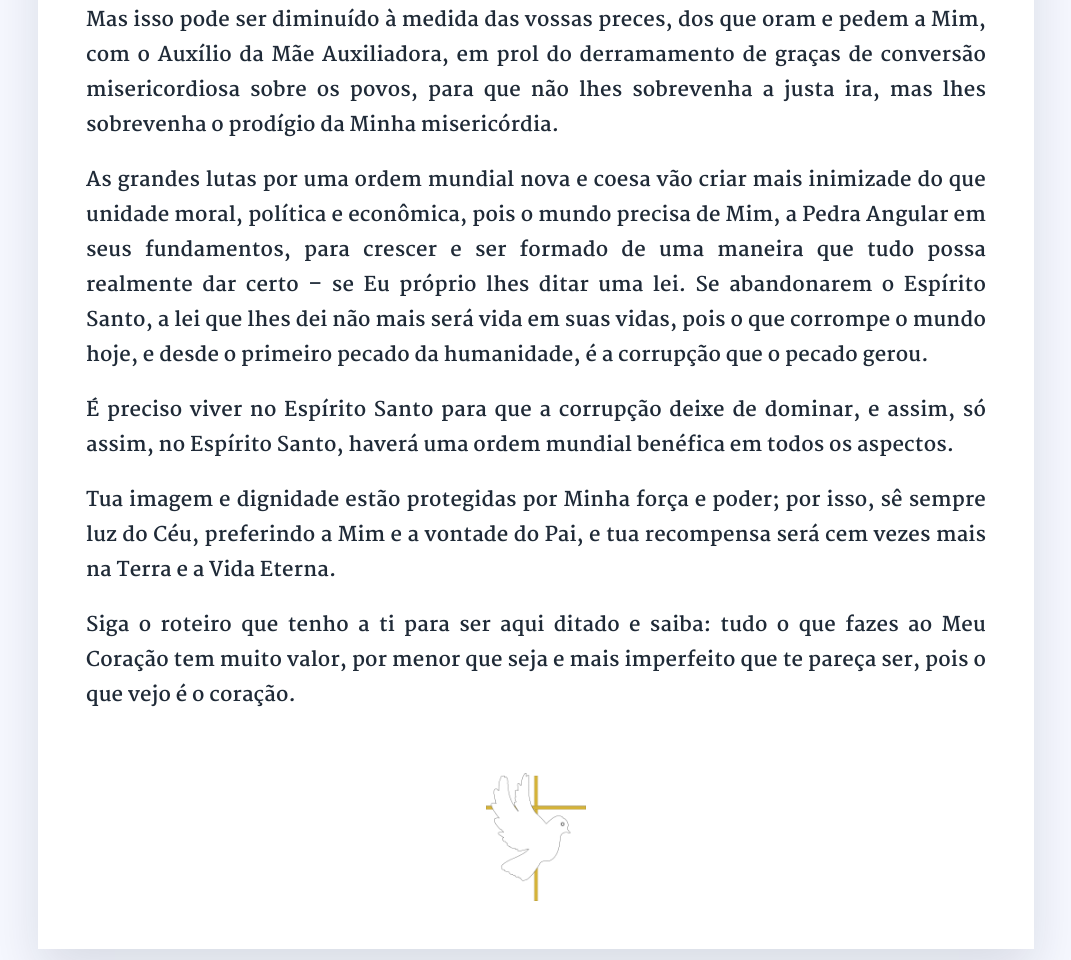
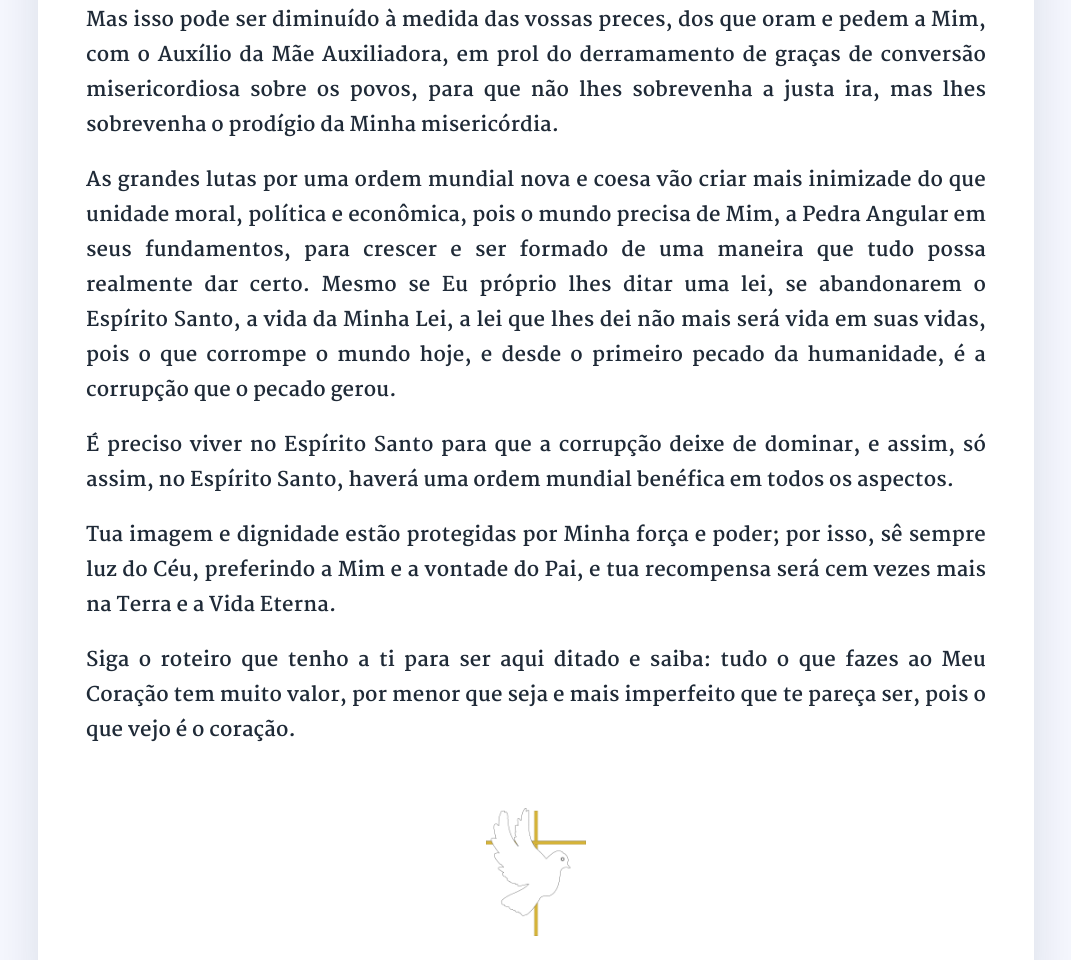
Before and after one commit to px-ao/px-ao.github.io, a plain HTML site: page 0081_02022026.html in a window 1280 px wide. Shown: the part 1483-2443 px from the top of the page, without its empty margins (104-1175 px from the left). Drawn offline with nearby package versions, Linux system fonts and the light colour scheme.

Commit message:
Atualiza site: publica mudanças

```diff
--- a/0081_02022026.html
+++ b/0081_02022026.html
@@ -70,8 +70,8 @@
                     misericórdia.</p>
                 <p class='Deus'>As grandes lutas por uma ordem mundial nova e coesa vão criar mais inimizade do que
                     unidade moral, política e econômica, pois o mundo precisa de Mim, a Pedra Angular em seus
-                    fundamentos, para crescer e ser formado de uma maneira que tudo possa realmente dar certo – se Eu
-                    próprio lhes ditar uma lei. Se abandonarem o Espírito Santo, a lei que lhes dei não mais será vida
+                    fundamentos, para crescer e ser formado de uma maneira que tudo possa realmente dar certo. Mesmo se Eu
+                    próprio lhes ditar uma lei, se abandonarem o Espírito Santo, a vida da Minha Lei, a lei que lhes dei não mais será vida
                     em suas vidas, pois o que corrompe o mundo hoje, e desde o primeiro pecado da humanidade, é a
                     corrupção que o pecado gerou.</p>
                 <p class='Deus'>É preciso viver no Espírito Santo para que a corrupção deixe de dominar, e assim, só
```
